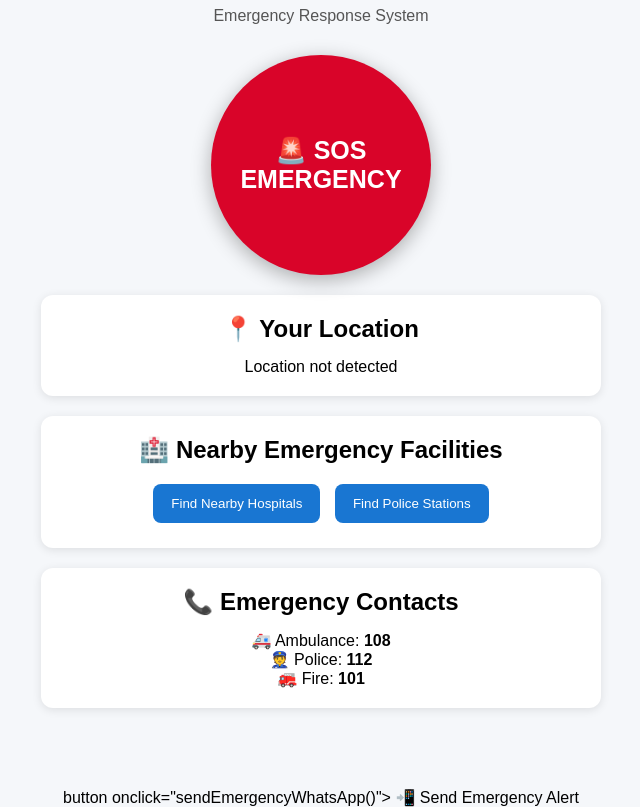
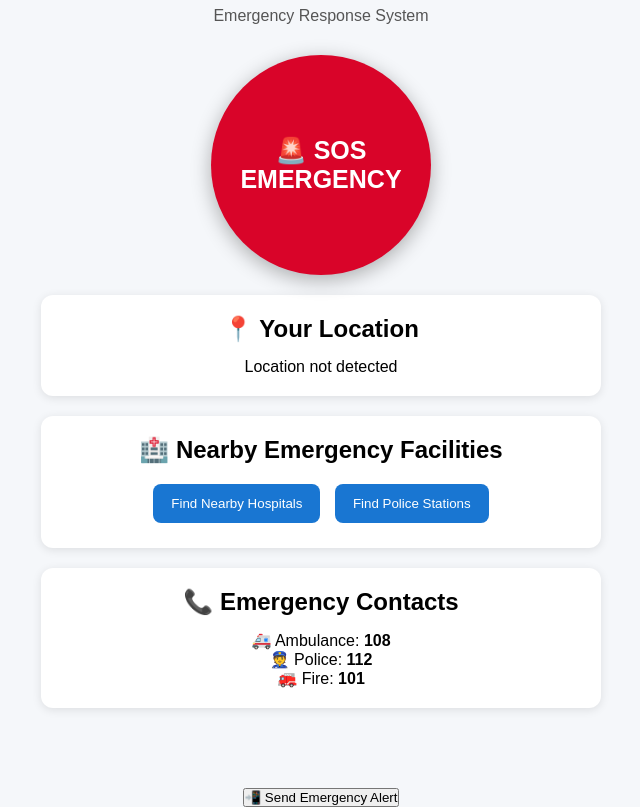
Before and after one commit to ravimrudula27/ResQ-Emergency-Response, a plain HTML site: page index.html in a window 1280 px wide. Shown: the part 112-919 px from the top of the page, without its empty margins (319-959 px from the left). Drawn offline with Linux system fonts and the light colour scheme.

Commit message:
Fix emergency alert button

```diff
--- a/index.html
+++ b/index.html
@@ -43,7 +43,7 @@
     </div>
 
     <script src="script.js"></script>
-button onclick="sendEmergencyWhatsApp()">
+<button onclick="sendEmergencyWhatsApp()">
     📲 Send Emergency Alert
 </button>
 <script src="script.js"></script>
```
